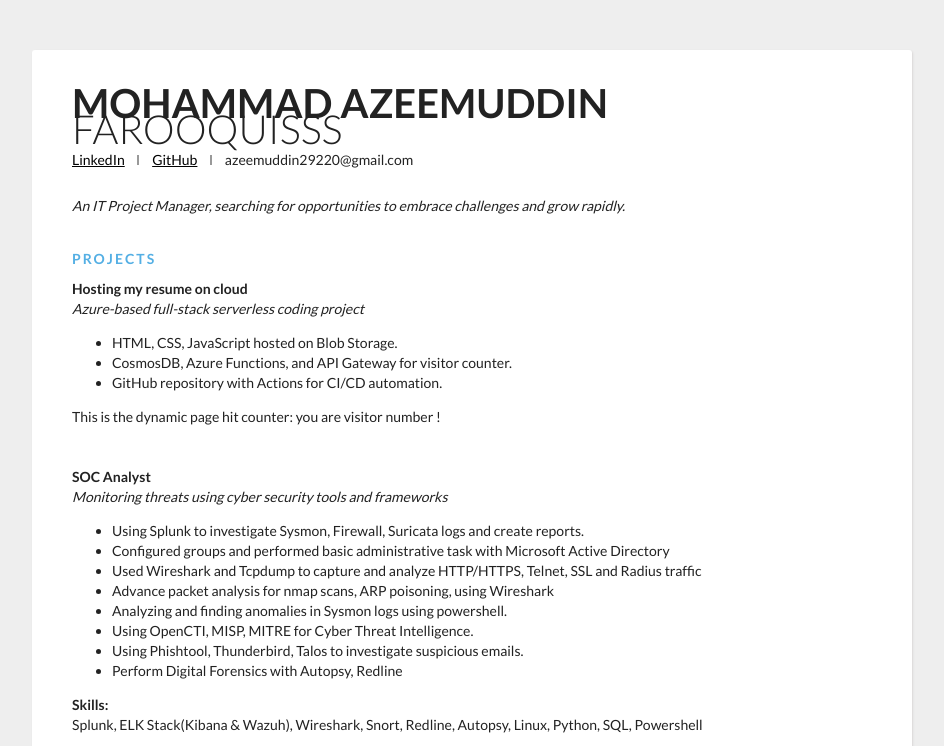
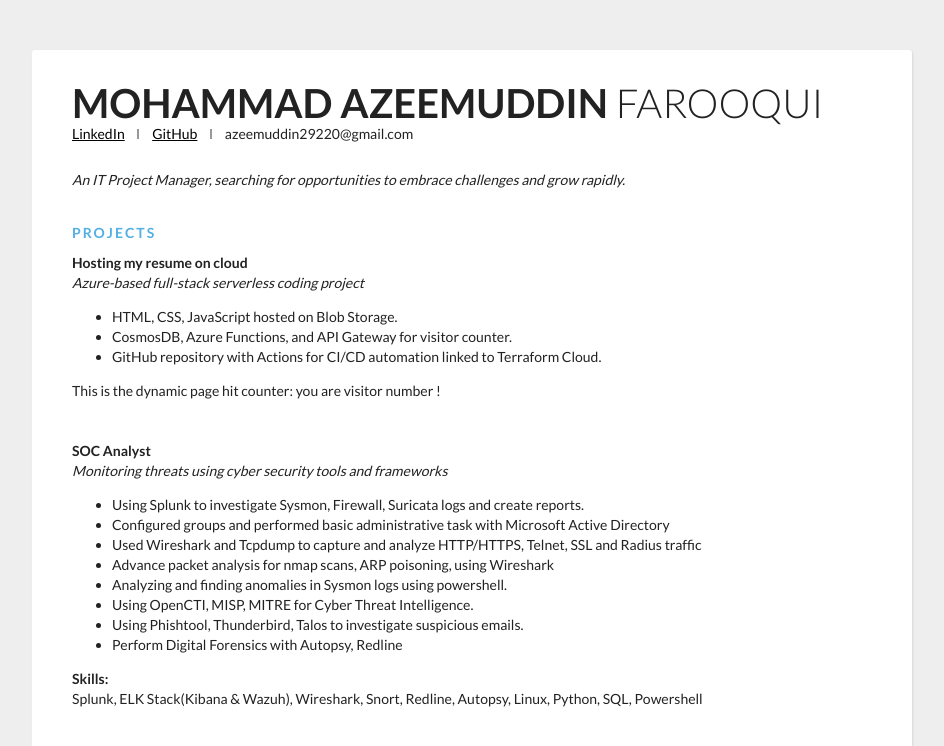
Before and after one commit to Azeemuddin47/Azure-Resume, a plain HTML site: page Frontend/index.html in a window 1280 px wide. Shown: the top 746 px of the page, without its empty margins (168-1112 px from the left). Drawn offline with nearby package versions, Linux system fonts and the light colour scheme; no server answers.

Commit message:
Updated Frontend

```diff
--- a/Frontend/index.html
+++ b/Frontend/index.html
@@ -13,7 +13,7 @@
   <div class="header">
     <div class="full-name">
       <span class="first-name">Mohammad Azeemuddin</span>
-      <span class="last-name">Farooquisss</span>
+      <span class="last-name">Farooqui</span>
     </div>
     <div class="contact-info">
       <span class="email-val"><a href="https://www.linkedin.com/in/azeem47/" target="_blank">LinkedIn</a></span>
@@ -50,7 +50,7 @@
                 <ul>
                 <li>HTML, CSS, JavaScript hosted on Blob Storage.</li>
                 <li>CosmosDB, Azure Functions, and API Gateway for visitor counter.</li>
-                <li>GitHub repository with Actions for CI/CD automation.</li>
+                <li>GitHub repository with Actions for CI/CD automation linked to Terraform Cloud.</li>
                 </ul>
             </div>
             <div class="text">This is the dynamic page hit counter: you are visitor number <span id='counter'></span>!</div>
```
